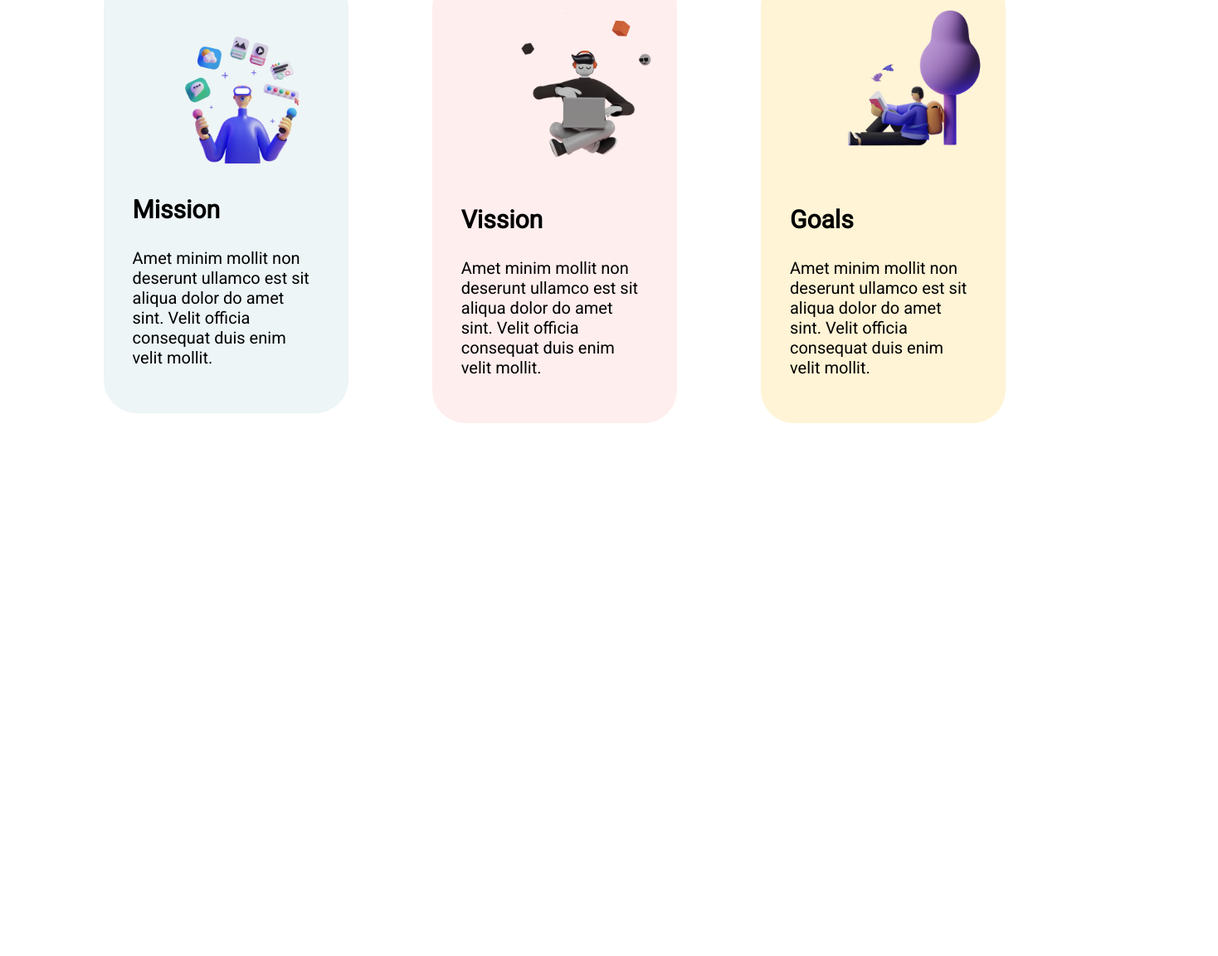
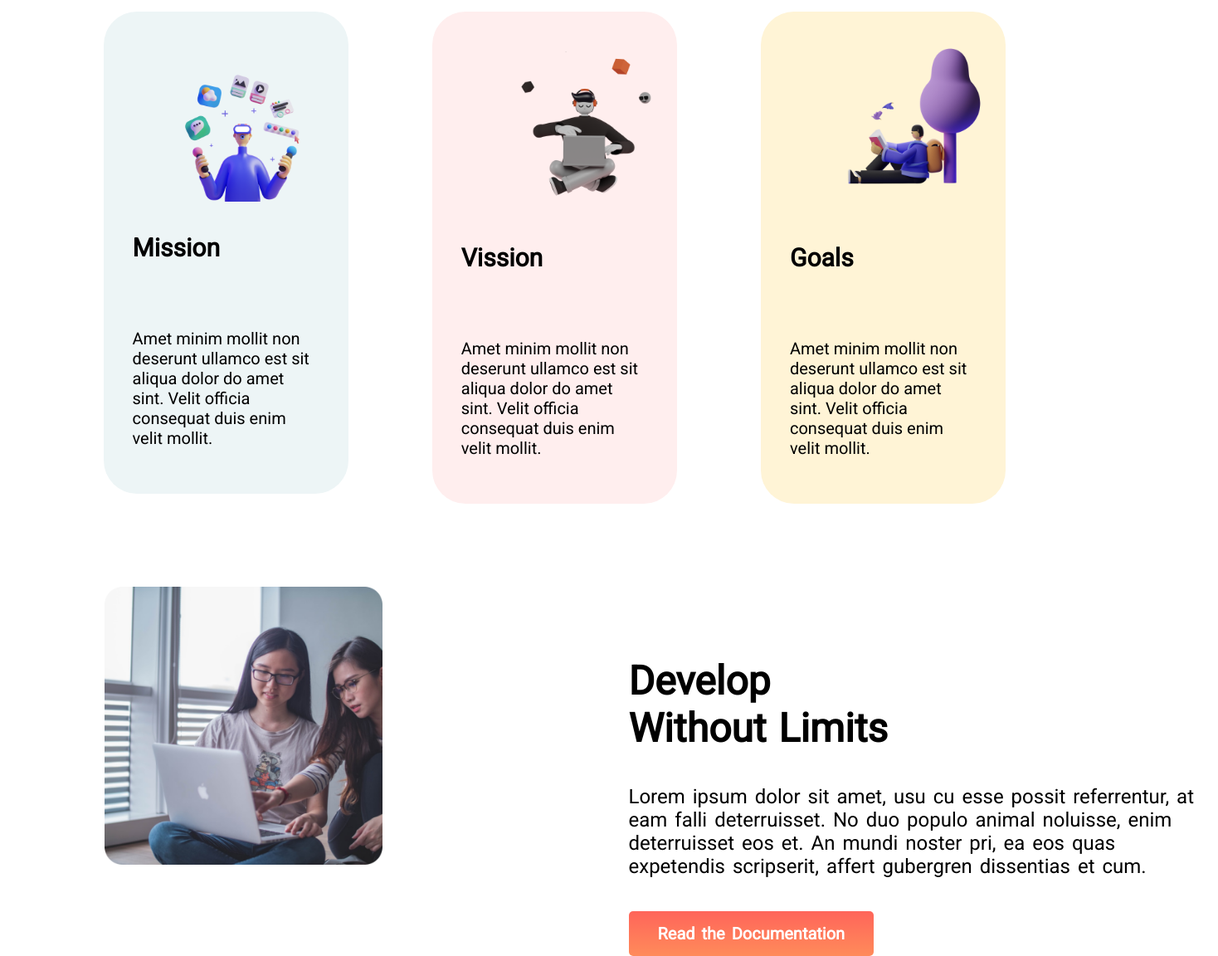
Before and after one commit to mdnayeemshikder/Assingment-1, a plain HTML site: page index.html in a window 1280 px wide. Shown: the part 985-2137 px from the top of the page at 83% size, 1468 px wide, since content can reach past the window. Before the commit the page ends 1503 px from the top, so only its background shows below. Drawn offline with Linux system fonts and the light colour scheme.

Commit message:
fifth commit

```diff
--- a/index.html
+++ b/index.html
@@ -18,14 +18,14 @@
       <div class="Padding-top">
         <div class="hafe-to-hafe">
           <div class="border-left">
-            <h1>Stay Focused on</h1>
-            <h2><span>Mission</span> 2022</h2>
+            <h1 class="heading-one">Stay Focused on</h1>
+            <h2 class="heading-two"><span>Mission</span> 2022</h2>
           </div>
           <p>
             Lorem ipsum dolor sit amet, usu cu esse possit referrentur, at eam falli deterruisset. No duo populo animal
             noluisse, enim
           </p>
-          <a href="https://www.facebook.com/nayemshikder.12345/">Explore Now</a>
+          <a target="_blank" href="https://www.facebook.com/nayemshikder.12345/">Explore Now</a>
           <p>Scroll down to explore more about us</p>
         </div>
       </div>
@@ -33,7 +33,9 @@
         <img src="images/person/person-3.png" alt="" />
       </div>
     </section>
+
     <h1 class="hone">My Mission in <span>2022</span></h1>
+
     <section class="section-two">
       <div class="box-model">
         <img src="images/illustrators/illustrator-1.png" alt="" />
@@ -60,5 +62,25 @@
         </p>
       </div>
     </section>
+
+    <section class="Section-three Padding-top">
+      <div class="hafe-to-hafe-two">
+        <img src="images/pictures/coding.png" alt="" />
+      </div>
+      <div class="hafe-to-hafe-two">
+        <div class="div-top">
+          <h1 class="heding">
+            Develop <br />
+            Without Limits
+          </h1>
+          <p class="pragraf">
+            Lorem ipsum dolor sit amet, usu cu esse possit referrentur, at eam falli deterruisset. No duo populo animal
+            noluisse, enim deterruisset eos et. An mundi noster pri, ea eos quas expetendis scripserit, affert gubergren
+            dissentias et cum.
+          </p>
+          <a class="anchor" href="https://www.facebook.com/nayemshikder.12345/">Read the Documentation</a>
+        </div>
+      </div>
+    </section>
   </body>
 </html>
--- a/style.css
+++ b/style.css
@@ -3,11 +3,11 @@ body{
     font-family: 'Inter', sans-serif;
     font-family: 'Roboto', sans-serif;
 }
-h1{
+.heading-one{
     font-size: 60px;
     margin-bottom: -46px;
 }
-h2{
+.heading-two{
     font-size: 60px;
 }
 .border-left{
@@ -117,3 +117,27 @@ span{
     font-size: 20px;
     padding-top: 55px;
 }
+.Section-three{
+    display: flex;
+
+
+}
+.hafe-to-hafe-two{
+    width: 50%;
+}
+.hafe-to-hafe-two img{
+    width: 55%;
+    margin-left: 12%;
+}
+.heding{
+    font-size: 48px;
+}
+.pragraf{
+    font-size: 24px;
+    margin-bottom: 55px;
+}
+.div-top{
+    margin-top: 85px;
+    width: 710px;
+    margin-left: 95px;
+}
```
